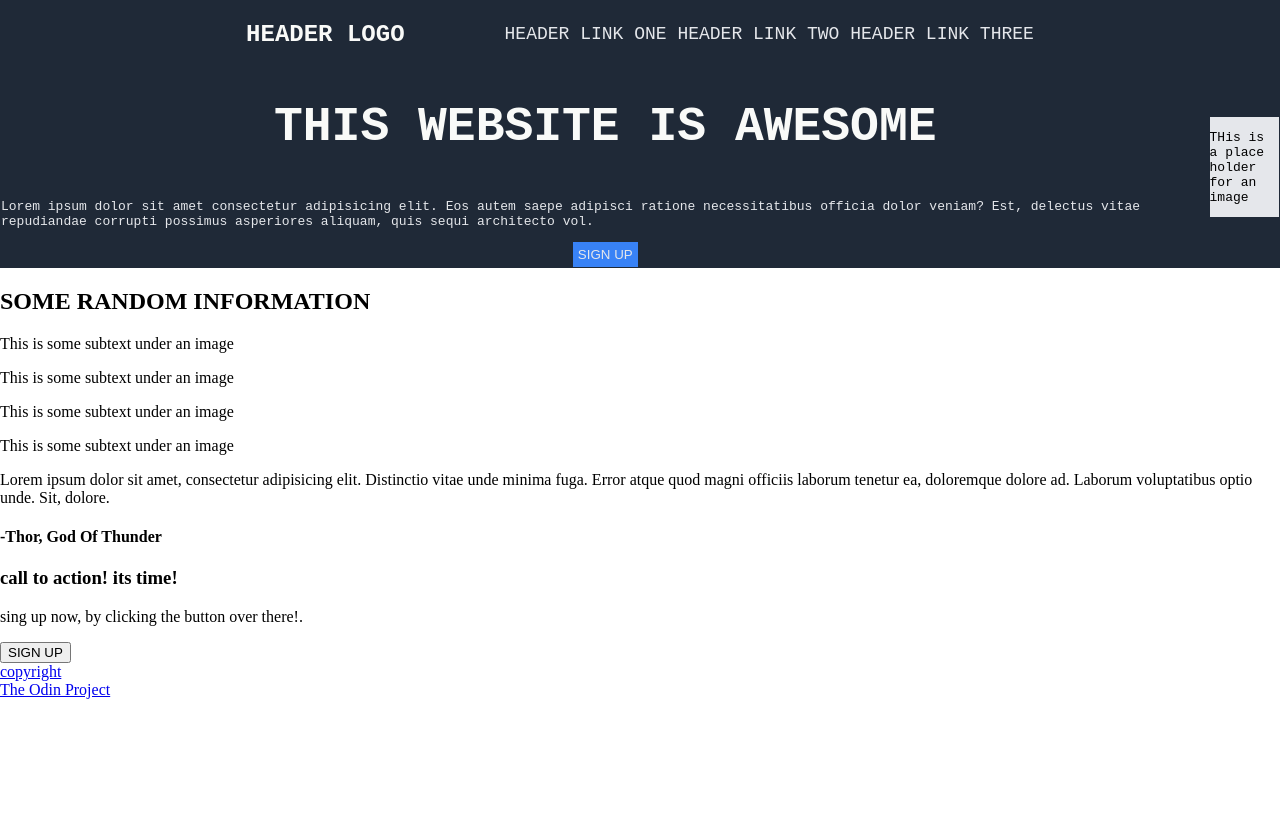
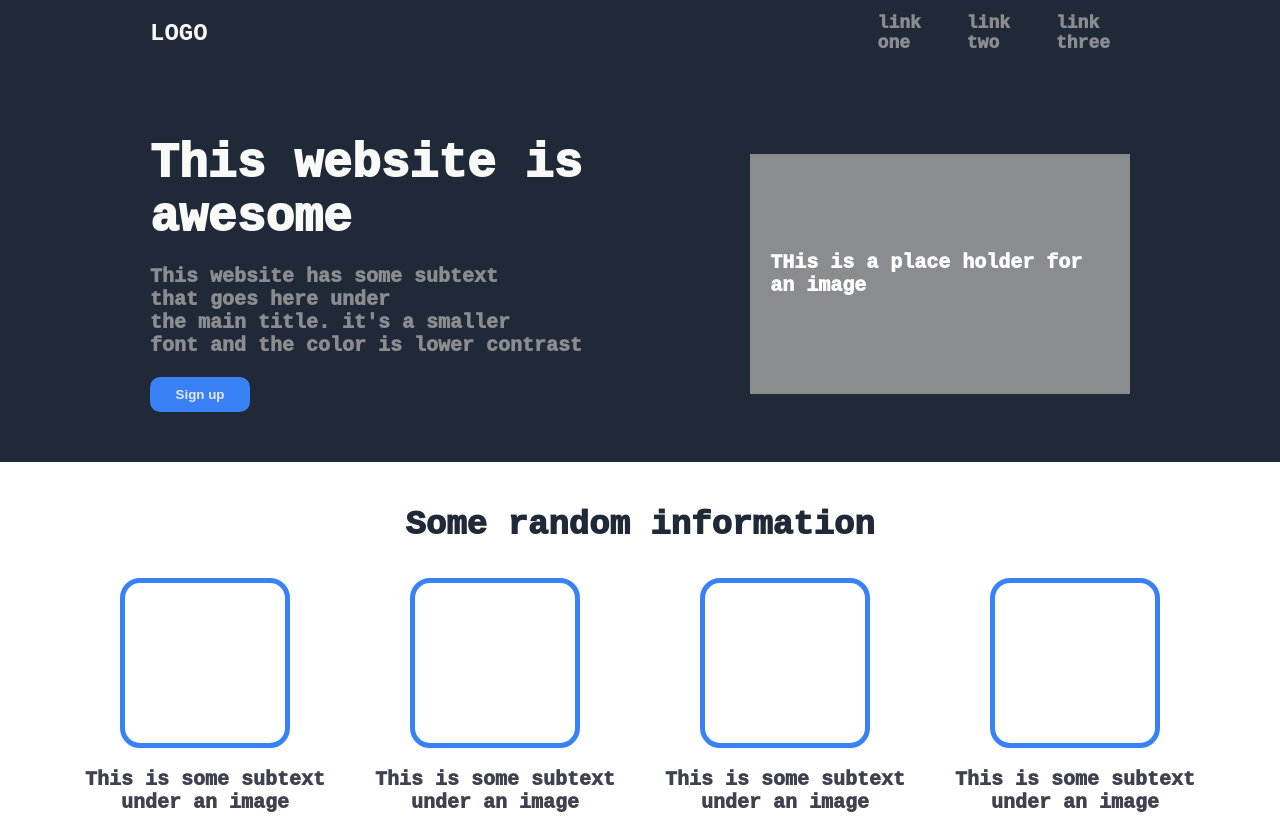
Before and after one commit to Johntee451/THE_ODIN-PROJECT, a plain HTML site: page index.html in a window 1280 px wide. Shown: the top 837 px of the page. Before the commit the page ends 800 px from the top, so only its background shows below. Drawn offline with Linux system fonts and the light colour scheme.

Commit message:
second commit and actually finalizing the project/assignment. both on the HTML and the CSS part of the project. Thereby submitting it now to THE ODIN PROJECT submittion page.

```diff
--- a/STYLES/style.css
+++ b/STYLES/style.css
@@ -10,35 +10,42 @@ body{
     align-items: center;
     background: #1f2937;
     font-family: monospace;
-    padding: 1px;
+    gap: 70px;
+    padding-left: 150px;
+    padding-right: 150px;
 }
 
 .first-Section-Div .logo-Link-Div{
     display: flex;
     justify-content: space-between;
     align-items: center;
-    gap: 100px;
+    gap: 670px;
 }
 
 .first-Section-Div .logo-Link-Div .logo-Div h2{
     flex: 1;
     font-size: 24px;
     color: #f9faf8;
+    padding: 0px;
+
 }
 
 .first-Section-Div .logo-Link-Div .link-Div{
-    flex: 1;
-    gap: 10px;
+    display: flex;
+    justify-content: space-evenly;
+    align-items: center;
+    gap: 30px;
     font-size: 18px;
-    color: #e5e7eb;
 }
 
-.first-Section-Div .logo-Link-Div .link-Div .single-Link-Div{
+.first-Section-Div .logo-Link-Div .link-Div .single-Link-Div a{
     text-decoration: none;
     flex: 1;
     gap: 100px;
     font-size: 18px;
-    color: #e5e7eb;
+    font-weight: 1000;
+    color: #8b8c8f;
+    align-self: flex-end;
 }
 
 
@@ -47,6 +54,8 @@ body{
     display: flex;
     justify-content: space-between;
     align-items: center;
+    gap: 150px;
+    padding-bottom: 50px;
 }
 
 .first-Section-Div .desc-Image-Div .desc-Heading-Div{
@@ -56,38 +65,50 @@ body{
     align-items: center;
 }
 
-.first-Section-Div .desc-Image-Div .desc-Heading-Div h1{
+.first-Section-Div .desc-Image-Div .desc-Heading-Div div{
     flex: 1;
     font-size: 48px;
-    font-weight: 900;
+    font-weight: 1000;
     color: #f9faf8;
+    align-self: flex-start;
 }
 
 .first-Section-Div .desc-Image-Div .desc-Heading-Div p{
     flex: 1;
-    color: #e5e7eb;
+    font-size: 14px;
+    font-family: monospace;
+    color: #8b8c8f;
+    font-weight: 1000;
+    font-size: 20px;
+    align-self: flex-start;
 }
 
 .first-Section-Div .desc-Image-Div .desc-Heading-Div button{
     flex: 1;
     color: #e5e7eb;
     background: #3882f6;
-    padding: 5px;
+    padding: 10px;
     border: 0px;
+    border-radius: 10px;
+    align-self: flex-start;
+    width: 100px;
 }
 
 .first-Section-Div .desc-Image-Div .image-Placeholder-Div{
     display: flex;
     justify-content: center;
     align-items: center;
-    width: 100px;
-    height: 100px;
-    background: #e5e7eb;
+    width: 500px;
+    height: 200px;
+    background: #8b8c8f;
+    padding: 20px;
 }
 
-.first-Section-Div .desc-Image-Div .image-Placeholder-Div p{
+.first-Section-Div .desc-Image-Div .image-Placeholder-Div div p{
     flex: 1;
-    color: black;
+    color: white;
+    font-weight: 1000;
+    font-size: 20px;
 }
 
 
@@ -104,51 +125,54 @@ body{
 
 
 
-/*
+
 .secondSection-Div{
     display: flex;
     flex-direction: column;
     justify-content: center;
     align-items: center;
-    background: #1f2937;
+    background: white;
     padding: 10px;
     font-family: monospace;
+    padding-bottom: 100px;
 }
 
 .secondSection-Div .heading-Desc-Div{
     flex: 1;
     color: #1f2937;
-    font-size: 36px;
-    font-weight: 900;
+    font-size: 34px;
+    font-weight: 1000;
 }
 
-.secondSection-Div .heading-Desc-Div .image-Desc-Div{
+.secondSection-Div .image-Desc-Div{
     display: flex;
     justify-content: center;
     align-items: center;
-    gap: 10px;
+    gap: 50px;
 }
 
-.secondSection-Div .heading-Desc-Div .image-Desc-Div .single-Image-Desc-Div{
+.secondSection-Div .image-Desc-Div .single-Image-Desc-Div{
     display: flex;
     flex-direction: column;
-    justify-content: center;
+    justify-content: space-between;
     align-items: center;
-    gap: 5px;
+    gap: 0px;
 }
 
-.secondSection-Div .heading-Desc-Div .image-Desc-Div .single-Image-Desc-Div .image-Div{
+.secondSection-Div .image-Desc-Div .single-Image-Desc-Div .image-Div{
     flex: 1;
-    width: 50px;
-    height: 50px;
-    border: 2px solid #3882f6;
-    border-radius: 5px;
+    padding: 80px;
+    border: 5px solid #3882f6;
+    border-radius: 20px;
+    /*background: rgb(102, 51, 51);*/
 }
 
-.secondSection-Div .heading-Desc-Div .image-Desc-Div .single-Image-Desc-Div p{
+.secondSection-Div .image-Desc-Div .single-Image-Desc-Div div p{
     flex: 1;
-    color: #e5e7eb;
-    justify-items: center;
+    color: #3e424e;
+    text-align: center;
+    font-weight: 1000;
+    font-size: 20px;
 }
 
 
@@ -175,20 +199,26 @@ body{
     justify-content: center;
     align-items: center;
     background: #e5e7eb;
-    padding: 10px;
+    padding: 70px;
+    gap: 0px;
 }
 
 .thirdSection-Div .quote-Div{
     flex: 1;
-    font-size: 36px;
-    font-style: light italic;
+    font-size: 30px;
+    font-style: italic;
+    font-weight: 1000;
     color: #1f2937;
 }
 
 .thirdSection-Div .quote-Author-Div{
     flex: 1;
-    align-content: flex-end;
+    /*align-self: flex-end;*/
     color: #1f2937;
+    font-family: monospace;
+    padding-left: 500px;
+    font-weight: 1000;
+    font-size: 20px;
 }
 
 
@@ -217,27 +247,42 @@ body{
     display: flex;
     justify-content: center;
     align-items: center;
-    padding: 10px;
+    padding: 50px;
 }
 
 .fourthSection-Div .call-To-Action-Div{
     display: flex;
     justify-content: space-between;
     align-items: center;
-    padding: 10px;
+    padding: 20px 100px;
     color: #f9faf8;
+    background: #3882f6;
+    width: 700px;
+    border-radius: 10px;
 }
 
-.fourthSection-Div .call-To-Action-Div .heading-Parag-Div{
+.fourthSection-Div .call-To-Action-Div .heading-Parag-Div h3{
     flex: 1;
+    font-family: monospace;
+    font-size: 20px;
+    font-weight: 1000;
+}
+
+.fourthSection-Div .call-To-Action-Div .heading-Parag-Div p{
+    flex: 1;
+    font-family: monospace;
+    font-weight: 1000;
 }
 
 .fourthSection-Div .call-To-Action-Div .button-Div button{
     flex: 1;
-    border: 1px solid #e5e7eb;
-    border-radius: 5px;
+    border: 2px solid #e5e7eb;
+    border-radius: 10px;
     color: #f9faf8;
-    padding: 5px;
+    padding: 10px;
+    background: #3882f6;
+    width: 100px;
+    font-weight: 1000;
 }
 
 
@@ -263,14 +308,15 @@ body{
     display: flex;
     justify-content: center;
     align-items: center;
-    padding: 10px;
+    padding: 30px;
+    background: #1f2937;;
 }
 
-.fifthSection-Div .copyright-Parag-Div{
+.fifthSection-Div .copyright-Parag-Div a{
     flex: 1;
     color: #e5e7eb;
     padding: 10px;
     text-decoration: none;
+    text-align: center;
+    font-size: 20px;
 }
-
-*/
--- a/index.html
+++ b/index.html
@@ -14,12 +14,12 @@
 
         <div class="logo-Link-Div">
             <div class="logo-Div">
-                <h2>HEADER LOGO</h2>
+                <h2>LOGO</h2>
             </div>
             <div class="link-Div">
-                <a href="#" class="single-Link-Div">HEADER LINK ONE</a>
-                <a href="#" class="single-Link-Div">HEADER LINK TWO</a>
-                <a href="#" class="single-Link-Div">HEADER LINK THREE</a>
+                <div class="single-Link-Div"><a href="#">link one</a></div>
+                <div class="single-Link-Div"><a href="#">link two</a></div>
+                <div class="single-Link-Div"><a href="#">link three</a></div>
             </div>
         </div>
 
@@ -30,17 +30,16 @@
 
         <div class="desc-Image-Div">
             <div class="desc-Heading-Div">
-                <h1>THIS WEBSITE IS AWESOME</h1>
-                <p>Lorem ipsum dolor sit amet consectetur adipisicing elit.
-                    Eos autem saepe adipisci ratione necessitatibus officia
-                    dolor veniam? Est, delectus vitae repudiandae corrupti
-                    possimus asperiores aliquam, quis sequi architecto vol.
+                <div>This website is awesome</div>
+                <p>This website has some subtext<br>that goes here
+                    under <br> the main title. it's a smaller <br>font
+                    and the color is lower contrast
                 </p>
-                <button type="submit">SIGN UP</button>
+                <button type="submit"><b>Sign up</b></button>
             </div>
 
             <div class="image-Placeholder-Div">
-                <p>THis is a place holder for an image</p>
+                <div><p>THis is a place holder for an image</p></div>
             </div>
         </div>
 
@@ -62,7 +61,7 @@
 
 
         <div class="heading-Desc-Div">
-            <h2>SOME RANDOM INFORMATION</h2>
+            <p>Some random information</p>
         </div>
 
 
@@ -70,22 +69,22 @@
 
             <div class="single-Image-Desc-Div">
                 <div class="image-Div"></div>
-                <p>This is some subtext under an image</p>
+                <div><p>This is some subtext<br>under an image</p></div>
             </div>
 
             <div class="single-Image-Desc-Div">
                 <div class="image-Div"></div>
-                <p>This is some subtext under an image</p>
+                <div><p>This is some subtext<br>under an image</p></div>
             </div>
 
             <div class="single-Image-Desc-Div">
                 <div class="image-Div"></div>
-                <p>This is some subtext under an image</p>
+                <div><p>This is some subtext<br>under an image</p></div>
             </div>
 
             <div class="single-Image-Desc-Div">
                 <div class="image-Div"></div>
-                <p>This is some subtext under an image</p>
+                <div><p>This is some subtext<br>under an image</p></div>
             </div>
 
         </div>
@@ -106,18 +105,16 @@
 
 
     <div class="thirdSection-Div">
+
         <div class="quote-Div">
-            <p>Lorem ipsum dolor sit amet, consectetur adipisicing elit.
-                Distinctio vitae unde minima fuga. Error atque quod magni
-                officiis laborum tenetur ea, doloremque dolore ad. Laborum
+            <p>Lorem ipsum dolor sit amet, consectetur adipisicing elit.<br>
+                Distinctio vitae unde minima fuga. Error atque quod magni <br>
+                officiis laborum tenetur ea, doloremque dolore ad. Laborum <br>
                 voluptatibus optio unde. Sit, dolore.
             </p>
         </div>
-        <div class="quote-Author-Div">
-            <h4>
-                -Thor, God Of Thunder
-            </h4>
-        </div>
+
+        <div class="quote-Author-Div">-Thor, God Of Thunder</div>
 
     </div>
 
@@ -135,7 +132,7 @@
         <div class="call-To-Action-Div">
             <div class="heading-Parag-Div">
                 <h3>call to action! its time!</h3>
-                <p>sing up now, by clicking the button over there!.</p>
+                <p>sing up for our product now, by clicking the button over there!.</p>
             </div>
             <div class="button-Div">
                 <button type="submit">SIGN UP</button>
@@ -154,7 +151,9 @@
 
 
     <div class="fifthSection-Div">
-        <a href="#" class="copyright-Parag-Div">copyright <br> The Odin Project</a>
+        <div class="copyright-Parag-Div">
+            <a href="#">copyright <sup><i class="fas fa-copyright"> c </i></sup>  The Odin Project</a>
+        </div>
     </div>
 
 
```
